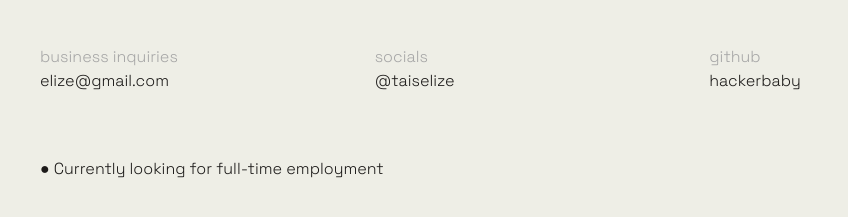
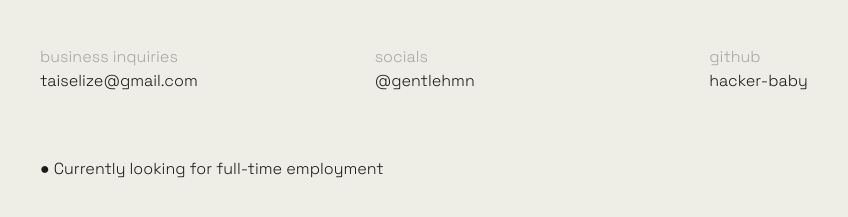
Before and after one commit to hacker-baby/portfolio-project, a plain HTML site: page contact.html in a window 1280 px wide. Shown: the part 305-522 px from the top of the page, 110-958 px from the left. Drawn offline with nearby package versions, Linux system fonts and the light colour scheme.

Commit message:
Added links and margin

```diff
--- a/contact.html
+++ b/contact.html
@@ -63,22 +63,32 @@
               <p>
                 <a
                   class="contact-links"
-                  href="mailto:elize@gmail.com"
+                  href="mailto:taiselize@gmail.com"
                   target="_blank"
-                  >elize@gmail.com</a
+                  >taiselize@gmail.com</a
                 >
               </p>
             </div>
             <div class="col-md-4">
               <p class="contact-descriptions mt-3 mb-0">socials</p>
               <p>
-                <a class="contact-links" href="" target="_blank">@taiselize</a>
+                <a
+                  class="contact-links"
+                  href="https://www.instagram.com/gentlehmn/"
+                  target="_blank"
+                  >@gentlehmn</a
+                >
               </p>
             </div>
             <div class="col-md-4">
               <p class="contact-descriptions mt-3 mb-0">github</p>
               <p>
-                <a class="contact-links" href="" target="_blank">hackerbaby</a>
+                <a
+                  class="contact-links"
+                  href="https://github.com/hacker-baby"
+                  target="_blank"
+                  >hacker-baby</a
+                >
               </p>
             </div>
           </div>
```
Also changed, not shown: work.html (+3 -3 lines).
